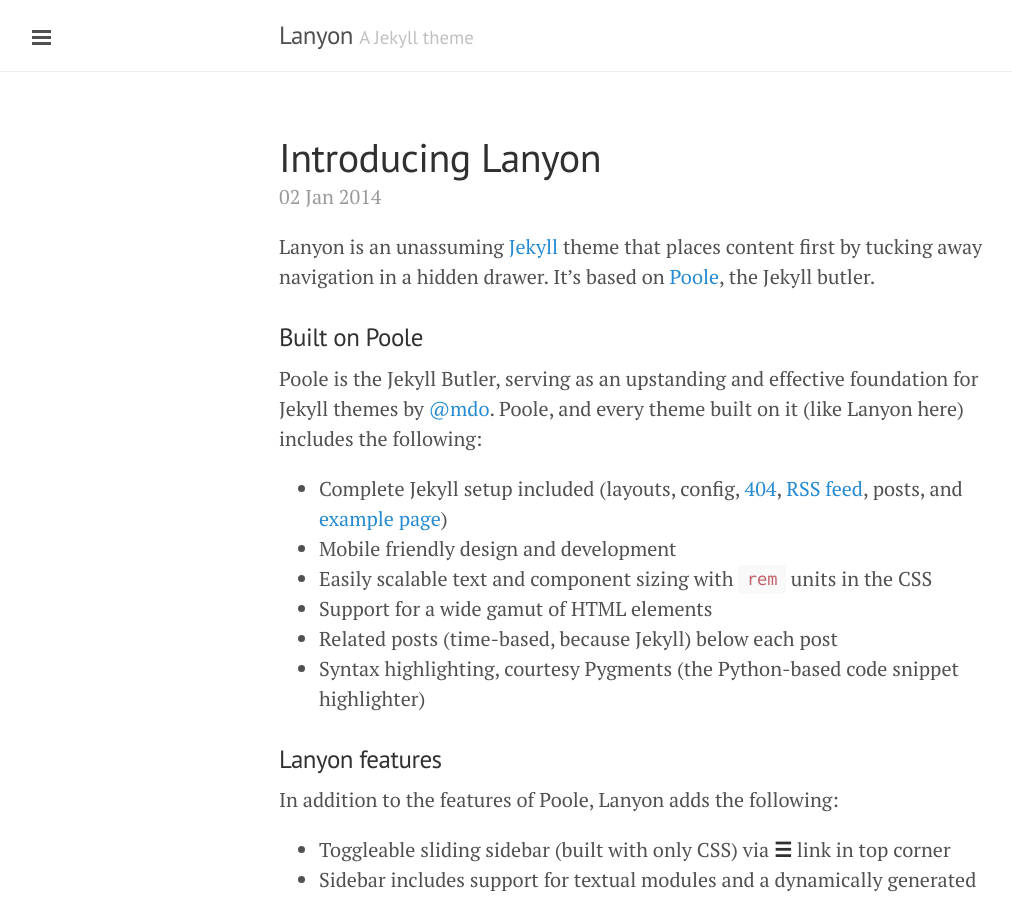
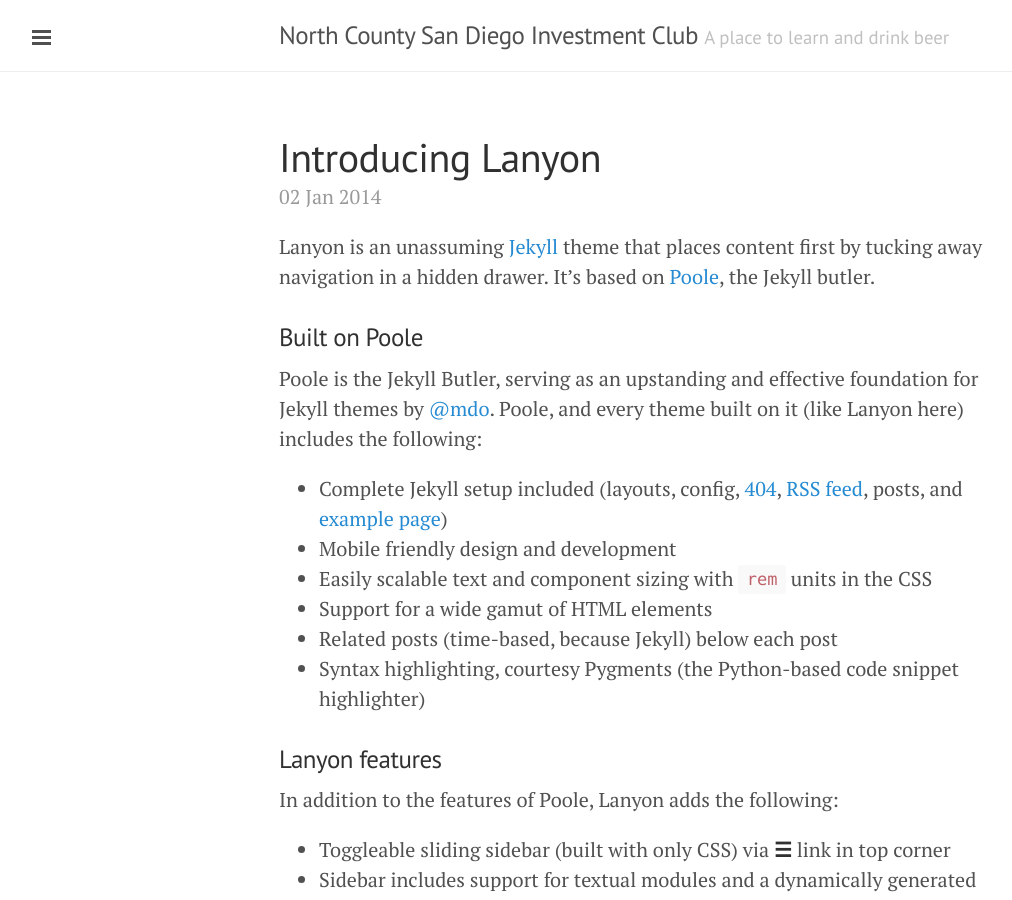
Before and after one commit to ncsdinvestmentclub/ncsdinvestmentclub.github.io, a Jekyll site: the page built from index.html, in a window 1280 px wide and 900 px high. Shown: the whole window, without its empty margins (1-1013 px from the left). Built offline with Jekyll 4.4.1, drawn with Linux system fonts in a browser that asks for light colours; Markdown is read by kramdown in place of the engine named in the settings; the list of posts is cut into pages by our own code.

Commit message:
Update _config.yml

```diff
--- a/_config.yml
+++ b/_config.yml
@@ -6,14 +6,14 @@
 permalink:        pretty
 
 # Setup
-title:            Lanyon
-tagline:          'A Jekyll theme'
-description:      'A reserved <a href="http://jekyllrb.com" target="_blank">Jekyll</a> theme that places the utmost gravity on content with a hidden drawer. Made by <a href="https://twitter.com/mdo" target="_blank">@mdo</a>.'
+title:            North County San Diego Investment Club
+tagline:          'A place to learn and drink beer'
+description:      'Here are the recent activities NCSDIC takes part in. Theme by <a href="https://twitter.com/mdo" target="_blank">@mdo</a>.'
 url:              http://lanyon.getpoole.com
 
 author:
-  name:           'Mark Otto'
-  url:            https://twitter.com/mdo
+  name:           'Nathan Wells'
+  url:            https://ngwells.github.io
 
 paginate:         5
 
@@ -21,4 +21,4 @@
 version:          1.0.0
 
 github:
-  repo:           https://github.com/poole/lanyon
+  repo:
```
